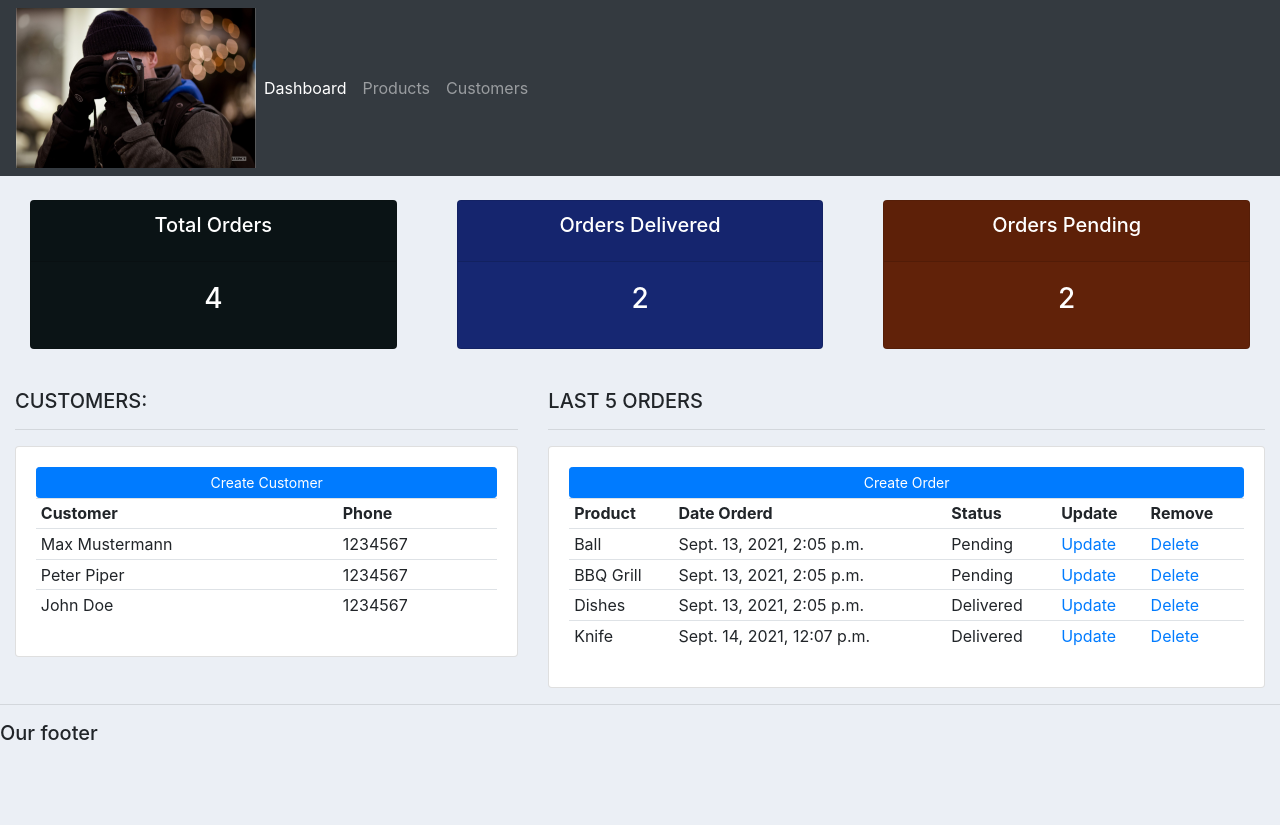
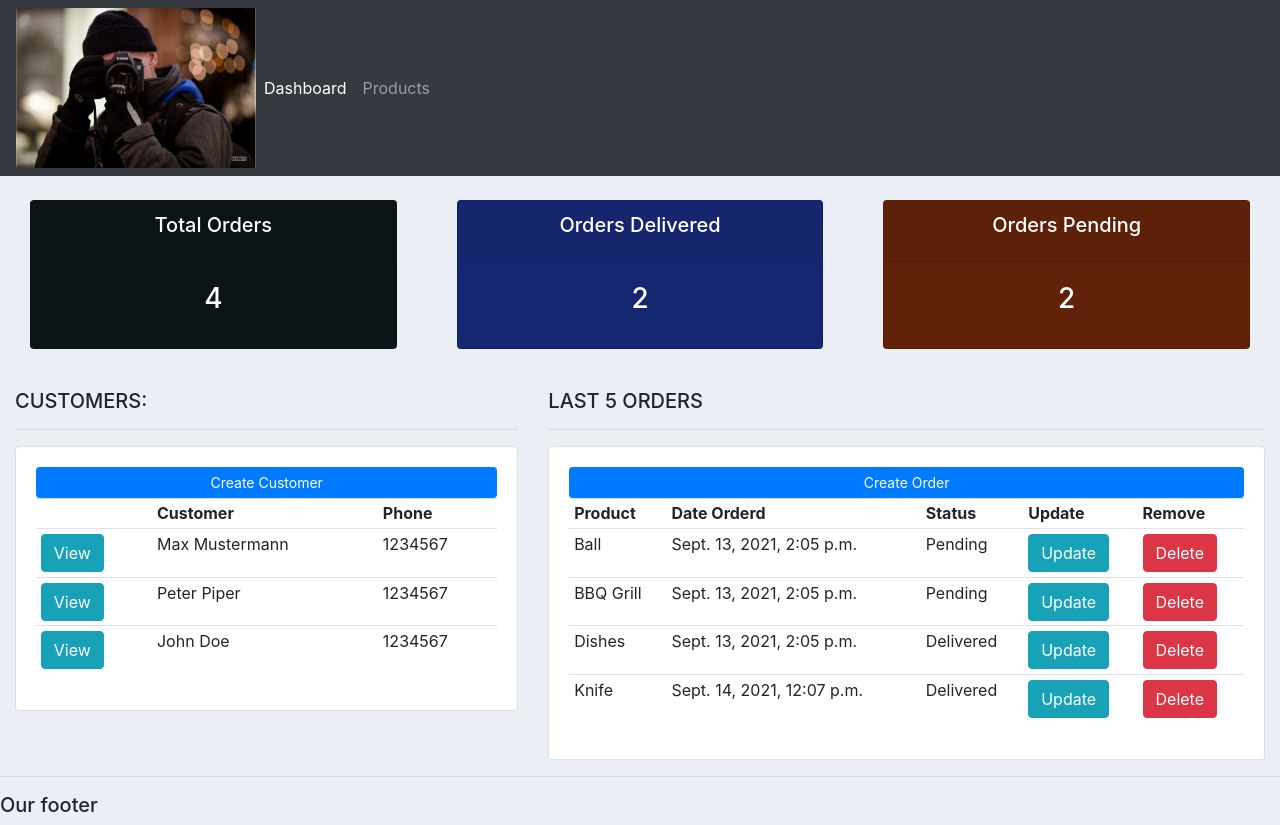
Before and after one commit to ldloerin/Django_Project, a Django app: page / in a window 1280 px wide. Before the commit the page ends 740 px from the top, so only its background shows below. Run offline with Django 3.2, Linux system fonts and the light colour scheme; data comes from the database, SQL or seed files in the repository; some libraries are stand-ins or nearby versions.

Commit message:
added customer link buttons

```diff
--- a/crm/accounts/templates/accounts/dashboard.html
+++ b/crm/accounts/templates/accounts/dashboard.html
@@ -16,12 +16,14 @@
 			<a class="btn btn-primary  btn-sm btn-block" href="">Create Customer</a>
 			<table class="table table-sm">
 				<tr>
+					<td></td>
 					<th>Customer</th>
 					<th>Phone</th>
 				</tr>
 
 				{% for customer in customers %}
 				<tr>
+					<td><a class="btn bt-sm btn-info" href="{% url 'customer_url_name' customer.id %}">View</a></td>
 					<td>{{customer.name}}</td>
 					<td>{{customer.phone}}</td>
 				</tr>
@@ -50,8 +52,8 @@
 					<td>{{order.product}}</td>
 					<td>{{order.date_created}}</td>
 					<td>{{order.status}}</td>
-					<td><a href="">Update</a></td>
-					<td><a href="">Delete</a></td>
+					<td><a class="btn bt-sm btn-info" href="">Update</a></td>
+					<td><a class="btn bt-sm btn-danger" href="">Delete</a></td>
 				</tr>
 				{% endfor %}
 
--- a/crm/accounts/templates/accounts/navbar.html
+++ b/crm/accounts/templates/accounts/navbar.html
@@ -8,13 +8,10 @@
     <div class="collapse navbar-collapse" id="navbarNav">
       <ul class="navbar-nav">
         <li class="nav-item active">
-          <a class="nav-link" href="#">Dashboard</a>
+          <a class="nav-link" href="{% url 'home_url_name' %}">Dashboard</a>
         </li>
         <li class="nav-item">
-          <a class="nav-link" href="#">Products</a>
-        </li>
-        <li class="nav-item">
-          <a class="nav-link" href="#">Customers</a>
+          <a class="nav-link" href="{% url 'product_url_name' %}">Products</a>
         </li>
       </ul>
     </div>
--- a/crm/accounts/urls.py
+++ b/crm/accounts/urls.py
@@ -2,7 +2,7 @@ from django.urls import path
 from . import views
 
 urlpatterns = [
-    path('', views.home),
-    path('products/', views.products),
-    path('customers/<str:pk_test>/', views.customers),
+    path('', views.home, name='home_url_name'),
+    path('products/', views.products, name='product_url_name'),
+    path('customers/<str:pk_test>/', views.customers, name='customer_url_name'),
 ]
```
